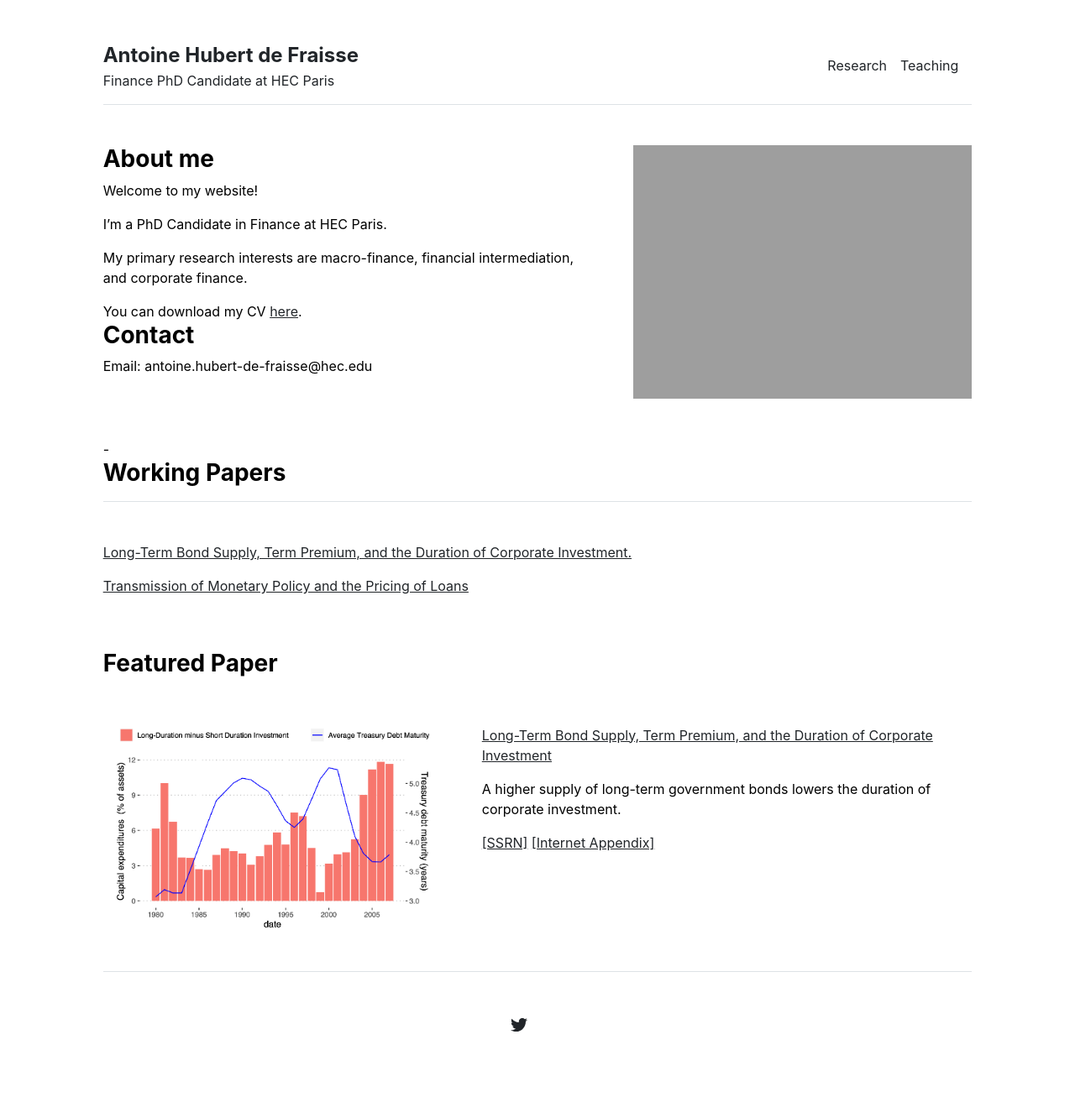
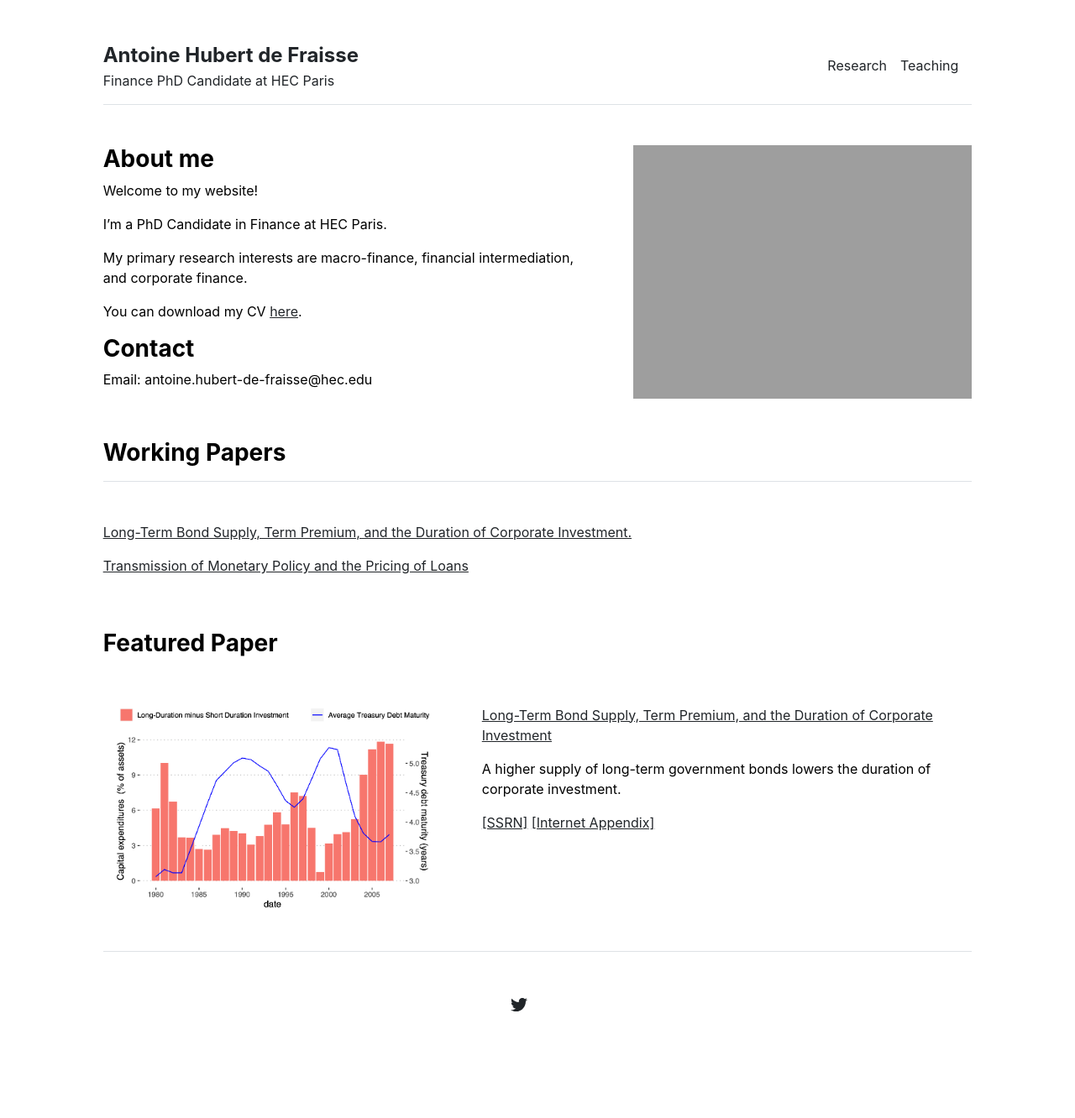
Before and after one commit to antoinehubertdefraisse/antoinehubertdefraisse.github.io, a Jekyll site: the page built from index.md, in a window 1280 px wide. Shown: the whole page at 84% size. Built offline with Jekyll 4.4.1, drawn with Linux system fonts in a browser that asks for light colours; after the commit the page ends 1308 px from its top, so only the background shows below that.

Commit message:
Update home.html

```diff
--- a/_layouts/home.html
+++ b/_layouts/home.html
@@ -9,6 +9,7 @@ layout: default
     I’m a PhD Candidate in Finance at HEC Paris.  <p></p>
     My primary research interests are macro-finance, financial intermediation, and corporate finance. <p></p>
     You can download my CV <a href="http://antoinehubertdefraisse.github.io/pdf/cv_new.pdf" target="_blank">here</a>.
+	   <p></p> <p></p>
     <h3 class="fw-bold">Contact</h3>
     Email: antoine.hubert-de-fraisse@hec.edu
   </div>
@@ -18,7 +19,6 @@ layout: default
 </div>
 
 
--
 
 {% include publications.html %}
 
```
